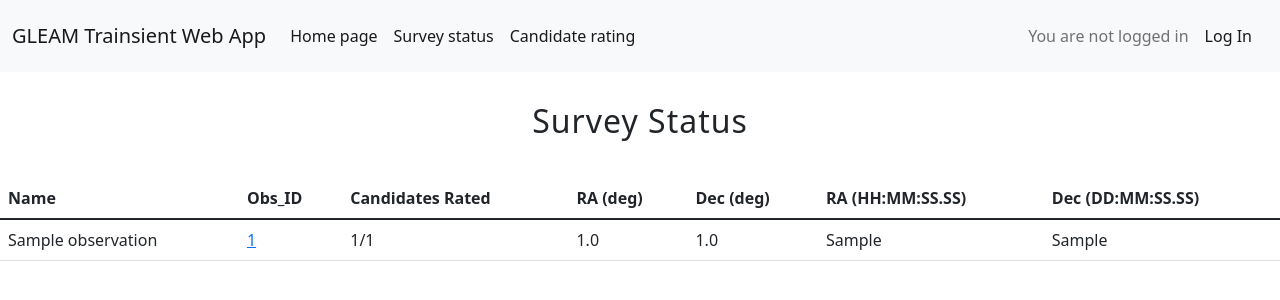
After one commit to robotopia/GleamXGPMonitoring, a Django app: page /survey_status/ in a window 1280 px wide. The commit adds this page. Shown: the top 300 px of the page. Run offline with Django 4.2, Linux system fonts and the light colour scheme; tables that the repository leaves empty hold one stand-in row (values such as "Sample post").

Commit message:
Made a simple survey status page

```diff
--- a/gleam_webapp/candidate_app/views.py
+++ b/gleam_webapp/candidate_app/views.py
@@ -2,7 +2,7 @@ from django.shortcuts import render
 from django.db import transaction
 from django.shortcuts import render, redirect, get_object_or_404
 from django.urls import reverse
-from django.http import HttpResponse, HttpResponseRedirect
+from django.db.models import Count, Q
 
 from rest_framework import status
 from rest_framework.response import Response
@@ -117,3 +117,15 @@ def candidate_create(request):
         return Response(cand.data, status=status.HTTP_201_CREATED)
     logger.debug(request.data)
     return Response(cand.errors, status=status.HTTP_400_BAD_REQUEST)
+
+
+def survey_status(request):
+    obs_list = models.Observation.objects.all().annotate(
+        candidates=Count("candidate"),
+        rated_candidates=Count(
+            "candidate",
+            filter=Q(candidate__rating__isnull=False)
+        ),
+    )
+    context = {'obs': obs_list}
+    return render(request, 'candidate_app/survey_status.html', context)
--- a/gleam_webapp/gleam_webapp/urls.py
+++ b/gleam_webapp/gleam_webapp/urls.py
@@ -29,6 +29,7 @@ urlpatterns = [
     path('candidate_rating/<int:id>/', views.candidate_rating, name='candidate_rating'),
     path('candidate_rating/random/', views.candidate_random, name='candidate_random'),
     path('candidate_update_rating/<int:id>/', views.candidate_update_rating, name='candidate_update_rating'),
+    path('survey_status/', views.survey_status)
 ]
 
 # allow media files to be linked and viewed directly
--- a/gleam_webapp/templates/candidate_app/candidate_rating_form.html
+++ b/gleam_webapp/templates/candidate_app/candidate_rating_form.html
@@ -74,7 +74,7 @@
       <input type="hidden" name="id" value="">
       <input type="hidden" name="username" value="{{user}}">
     </form>
-    <button class="button is-link" onclick="window.history.go(-2)">Back to previous</button>
+    <button class="button is-link" onclick="window.history.go(-1)">Back to previous</button>
   </div>
 </div>
 {% else %}
--- a/gleam_webapp/templates/candidate_app/header.html
+++ b/gleam_webapp/templates/candidate_app/header.html
@@ -18,7 +18,13 @@
       <div class="collapse navbar-collapse" id="navbarSupportedContent">
         <ul class="navbar-nav me-auto mb-2 mb-lg-0">
           <li class="nav-item">
-            <a class="nav-link active" aria-current="page" href="/">Home Page</a>
+            <a class="nav-link active" aria-current="page" href="/">Home page</a>
+          </li>
+          <li class="nav-item">
+            <a class="nav-link active" aria-current="page" href="/survey_status/">Survey status</a>
+          </li>
+          <li class="nav-item">
+            <a class="nav-link active" aria-current="page" href="/candidate_rating/random/">Candidate rating</a>
           </li>
 
         </ul>
--- /dev/null
+++ b/gleam_webapp/templates/candidate_app/survey_status.html
@@ -0,0 +1,34 @@
+{% extends 'candidate_app/header.html' %}
+
+{% block content %}
+
+  <h2>Survey Status</h2>
+    <div>
+      {% if obs %}
+      <table  class="table">
+        <thead>
+          <th>Name</th>
+          <th>Obs_ID</th>
+          <th>Candidates Rated</th>
+          <th>RA (deg)</th>
+          <th>Dec (deg)</th>
+          <th>RA (HH:MM:SS.SS)</th>
+          <th>Dec (DD:MM:SS.SS)</th>
+        </thead>
+        {% for acc in obs %}
+        <tr>
+          <td>{{ acc.obsname }}</td>
+          <td><a href="http://ws.mwatelescope.org/observation/obs/?obs_id={{ acc.observation_id }}" target="_blank">{{ acc.observation_id }}</a></td>
+          <td>{{ acc.rated_candidates }}/{{ acc.candidates }}</td>
+          <td>{{ acc.ra_tile_dec }}</td>
+          <td>{{ acc.dec_tile_dec }}</td>
+          <td>{{ acc.ra_tile_hms }}</td>
+          <td>{{ acc.dec_tile_dms }}</td>
+        </tr>
+        {% endfor %}
+      </table>
+      {% else %}
+        <p>No Access records Found!</p>
+      {% endif %}
+    </div>
+{% endblock %}
```
